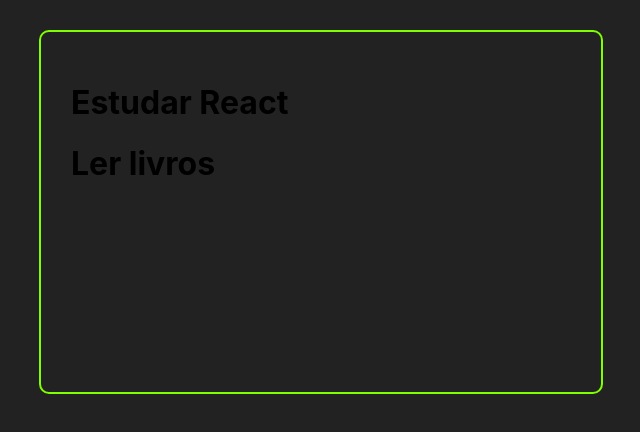
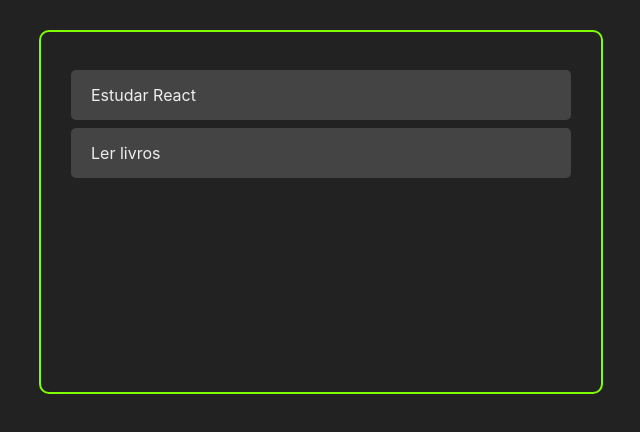
Before and after one commit to bryan-lima/curso-react-dicasparadevs, a React (Create React App) app: page / in a window 1280 px wide. Shown: the top 432 px of the page, without its empty margins (319-959 px from the left). Built offline with nearby package versions, Linux system fonts and the light colour scheme; the HTML template or start-up script is replaced by a standard one.

Commit message:
Adicionado CSS base para componente Task (item)

```diff
--- a/src/components/Task.css
+++ b/src/components/Task.css
@@ -0,0 +1,10 @@
+.task-container {
+    background-color: #444;
+    margin: 8px 0;
+    padding: 15px 20px;
+    display: flex;
+    border-radius: 5px;
+    justify-content: space-between;
+    color: #eee;
+    align-items: center;
+}
--- a/src/components/Task.js
+++ b/src/components/Task.js
@@ -1,7 +1,9 @@
-import React from 'react';
+import React from "react";
 
-const Task = ({task}) => {
-    return <h1>{task.title}</h1>;
-}
+import "./Task.css";
+
+const Task = ({ task }) => {
+  return <div className="task-container">{task.title}</div>;
+};
 
 export default Task;
```
